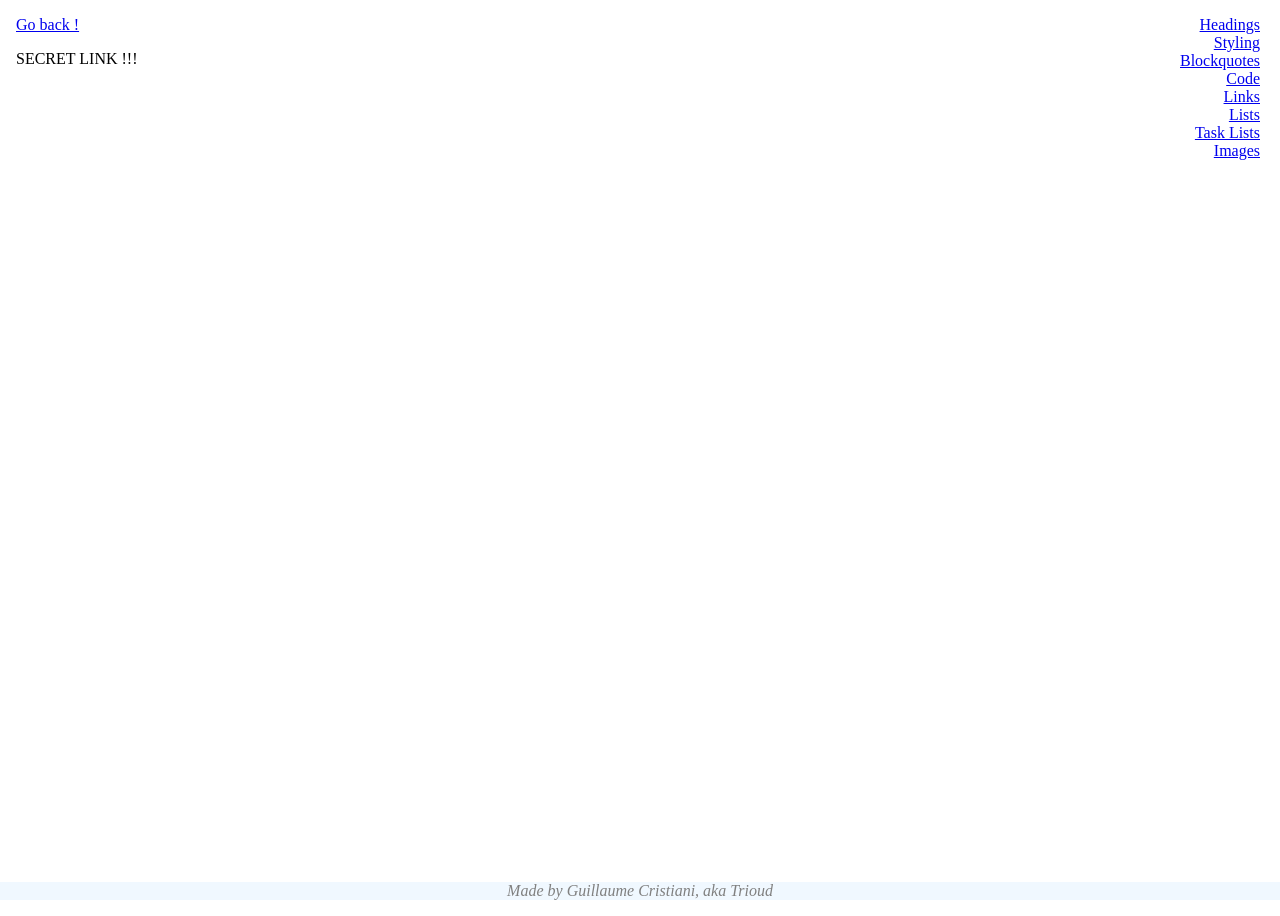
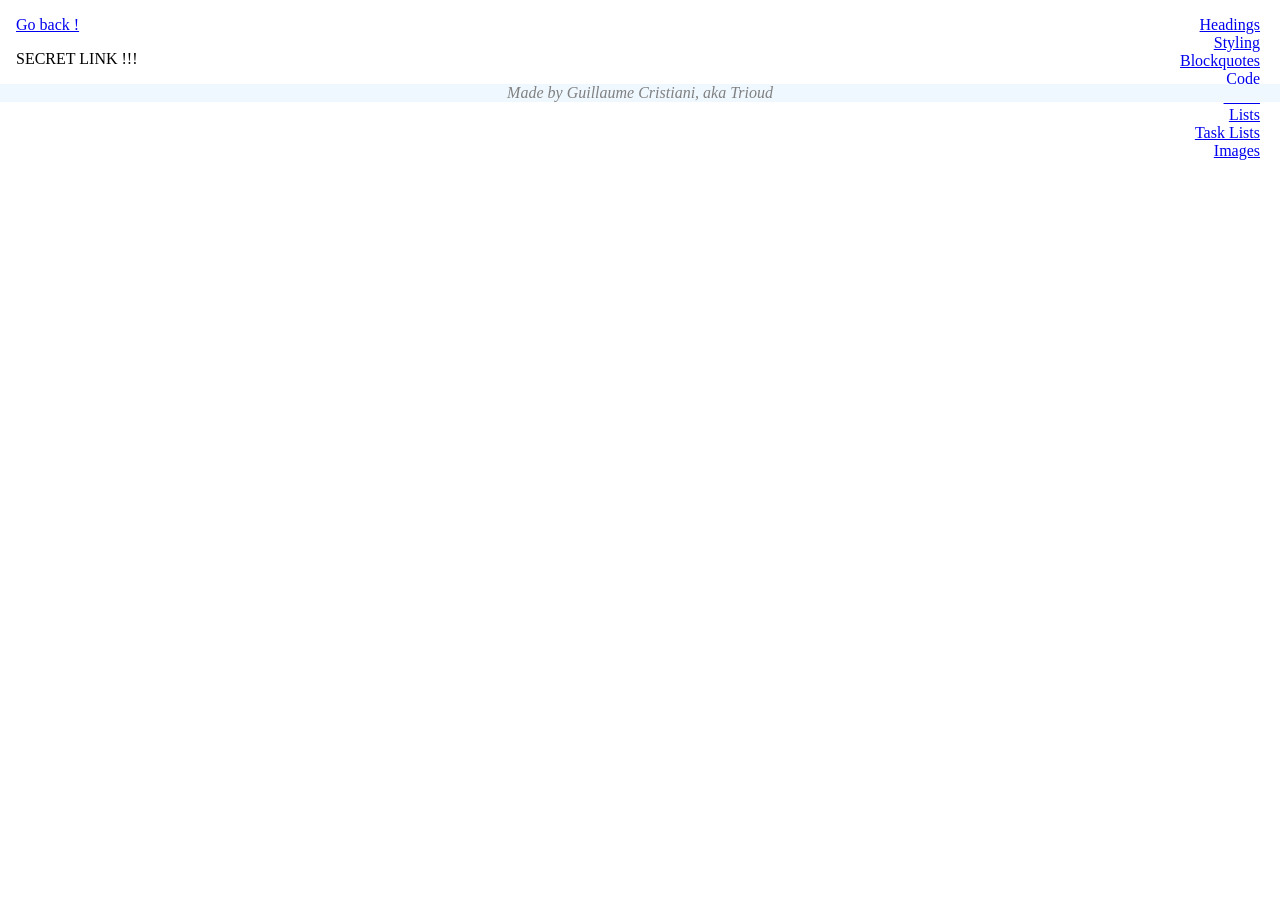
Before and after one commit to Trioud/Trioud.github.io, a Jekyll site: the page built from special-link.md, in a window 1280 px wide. Built offline with Jekyll 4.4.1, drawn with Linux system fonts in a browser that asks for light colours; our own code applies the rules of GitHub Pages for plain Markdown files.

Commit message:
style: change body html height and absolute to sticky for footer

```diff
--- a/styles/styles.css
+++ b/styles/styles.css
@@ -11,7 +11,6 @@
 body, html {
     margin: 0;
     padding: 0;
-    height: 100%;
     width: 100%;
 }
 
@@ -31,7 +30,7 @@ img {
 }
 
 footer {
-    position: absolute;
+    position: sticky;
     width: 100%;
     display: flex;
     bottom: 0;
```
